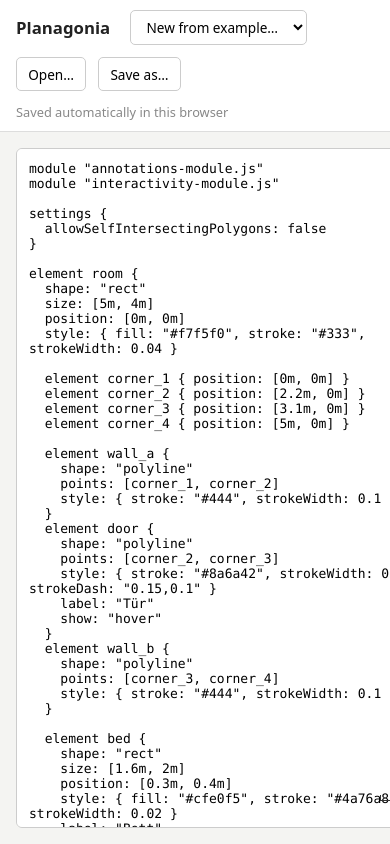
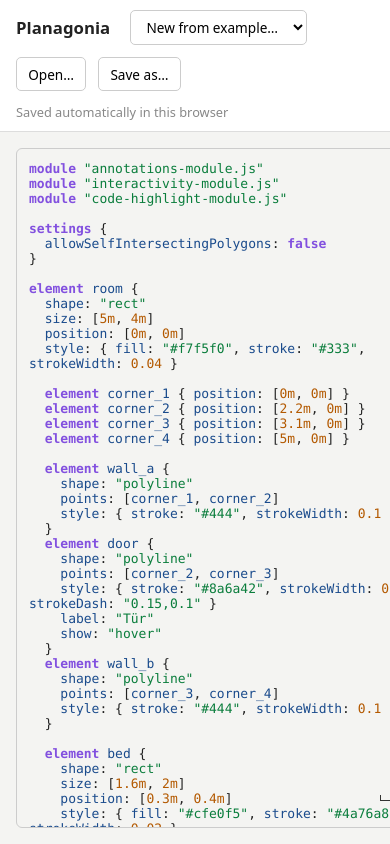
Before and after one commit to tminder/2DPlaner, a plain HTML site: page docs/index.html in a window 390 px wide. Shown: the top 844 px of the page. Drawn offline with Linux system fonts and the light colour scheme.

Commit message:
Add code-highlight-module.js: syntax colors + selected-element marking (D-042)
New third module, syntax coloring has no interactivity dependency (a
clean module split), but marking the selected element's own source
span needs interactivity-module.js's selectedId -- both need the same
DOM overlay, so built as one module rather than two that would fight
over it.

Mechanism: an invisible textarea over a colored <pre> backdrop kept in
exact pixel sync (font/padding/border read from the textarea's own
computed style), not a CodeMirror/Monaco dependency -- keeps D-034's
zero-dependency scope. The textarea itself is never replaced, only
moved into a new wrapper, so every other module's reference to
core.sourceEl keeps working.

No new API shaped specifically for this: exposes core.tokenize (which
parse() already used internally) on window.PlanCore, and
interactivity-module.js gains one line setting
core.rootEl.dataset.selectedId alongside its existing per-render
selected-class logic -- a loose, optional signal, not a new
cross-module contract.

Fixed two bugs found before/while wiring this up: copying the
wrapper's height from getComputedStyle would have frozen it at
load-time's pixel value instead of staying responsive (kept as a
literal "100%"); and the utility example's own leftover explicit
`module "interactivity-module.js"` declaration would have made the
auto-injector place code-highlight ahead of it (wrong order) --
removed the redundant declaration so all three auto-inject
consistently, like the other examples.

```diff
--- /dev/null
+++ b/docs/code-highlight-module.js
@@ -0,0 +1,203 @@
+// Code highlighting module: syntax colors plus marking the selected element's own span in
+// the source textarea. A plain <textarea> can't color individual characters, so this
+// overlays an invisible textarea (still fully native — typing, caret, undo, native text
+// selection, all untouched) on top of a colored <pre> backdrop kept in exact visual sync.
+// The standard lightweight alternative to a real code-editor dependency, matching D-034's
+// "zero dependencies, plain static files" scope — no library, ~150 lines.
+//
+// Two things needed from elsewhere, both already exposed for exactly this kind of module:
+// core.tokenize() (added alongside this module) for coloring, and interactivity-module.js's
+// core.rootEl.dataset.selectedId (a loose, optional signal it already sets on every render)
+// for which span to mark. Neither required a new API shaped specifically for this — the
+// same story as D-039/D-041: a module reusing what D-031's core/module split already
+// exposes, not a reason to grow it further.
+(function () {
+  const core = window.PlanCore;
+  if (!core) {
+    console.error("code-highlight-module.js: window.PlanCore not found — must load after the core script.");
+    return;
+  }
+  const textarea = core.sourceEl;
+  if (!textarea) return; // no code editor on this page at all (a read-only embed, D-024) — nothing to overlay
+
+  function escapeHtml(s) {
+    return String(s).replace(/[&<>"']/g, (c) => ({ "&": "&amp;", "<": "&lt;", ">": "&gt;", '"': "&quot;", "'": "&apos;" }[c]));
+  }
+
+  // Belt-and-braces, matching the other modules' own cleanup precedent: unwrap the textarea
+  // back out from underneath a leftover wrapper before doing anything else.
+  document.getElementById("code-highlight-style")?.remove();
+  const stale = document.getElementById("code-highlight-wrap");
+  if (stale && stale.contains(textarea)) {
+    stale.parentNode.insertBefore(textarea, stale);
+    stale.remove();
+  }
+
+  const styleEl = document.createElement("style");
+  styleEl.id = "code-highlight-style";
+  styleEl.textContent = `
+    #code-highlight-wrap { position: relative; }
+    #code-highlight-backdrop { position: absolute; inset: 0; margin: 0; overflow: hidden;
+      pointer-events: none; white-space: pre-wrap; word-break: break-word; }
+    #code-highlight-wrap textarea { position: relative; background: transparent; color: transparent;
+      caret-color: #222; }
+    .tok-keyword { color: #8250df; font-weight: 600; }
+    .tok-string { color: #0a7d3c; }
+    .tok-number { color: #b35900; }
+    .tok-comment { color: #8a8a8a; font-style: italic; }
+    .tok-ident { color: #1a4b8c; }
+    .tok-selected { background: #fff3b0; }
+  `;
+  document.head.appendChild(styleEl);
+
+  // Move the (otherwise untouched) textarea into a wrapper that takes over its own flex
+  // sizing, with the colored backdrop as a same-size sibling positioned behind it.
+  //
+  // flexGrow/Shrink/Basis are copied from the *computed* style since docs/index.html's own
+  // `flex: 0 0 420px` is already a fixed value — but height stays a literal "100%" rather
+  // than copying getComputedStyle's *resolved pixel* height: that would freeze the wrapper
+  // at whatever height the page happened to be at load time, no longer tracking .layout's
+  // real height (and thus the viewer pane beside it) across a window resize.
+  const wrap = document.createElement("div");
+  wrap.id = "code-highlight-wrap";
+  const outerStyle = getComputedStyle(textarea);
+  wrap.style.flexGrow = outerStyle.flexGrow;
+  wrap.style.flexShrink = outerStyle.flexShrink;
+  wrap.style.flexBasis = outerStyle.flexBasis;
+  wrap.style.height = "100%";
+  textarea.parentNode.insertBefore(wrap, textarea);
+  const backdrop = document.createElement("pre");
+  backdrop.id = "code-highlight-backdrop";
+  backdrop.setAttribute("aria-hidden", "true");
+  wrap.appendChild(backdrop);
+  wrap.appendChild(textarea);
+  textarea.style.flex = "1 1 auto";
+  textarea.style.width = "100%";
+  textarea.style.height = "100%";
+
+  // The backdrop's box has to match the textarea's exactly (font, padding, border) or
+  // every wrapped line drifts out of alignment — read it from the textarea's own computed
+  // style rather than hardcoding a second copy of docs/index.html's CSS that could
+  // silently drift out of sync with it later. Border color is deliberately not copied
+  // (kept transparent) — the width/style still offset the padding correctly, but drawing
+  // the same visible border twice, once from each element, risks a faint double edge.
+  function syncBoxMetrics() {
+    const s = getComputedStyle(textarea);
+    backdrop.style.fontFamily = s.fontFamily;
+    backdrop.style.fontSize = s.fontSize;
+    backdrop.style.lineHeight = s.lineHeight;
+    backdrop.style.letterSpacing = s.letterSpacing;
+    backdrop.style.padding = s.padding;
+    backdrop.style.borderWidth = s.borderWidth;
+    backdrop.style.borderStyle = s.borderStyle;
+    backdrop.style.borderColor = "transparent";
+    backdrop.style.boxSizing = s.boxSizing;
+    backdrop.style.tabSize = s.tabSize;
+  }
+  syncBoxMetrics();
+
+  function tokenClass(t) {
+    if (t.type === "STRING") return "string";
+    if (t.type === "NUMBER") return "number";
+    if (t.type === "ELEMENT" || t.type === "MODULE" || t.type === "CONNECTION" ||
+        t.type === "SETTINGS" || t.type === "TRUE" || t.type === "FALSE") return "keyword";
+    if (t.type === "IDENT") return "ident";
+    return null; // punctuation — left uncolored, reads fine as plain text
+  }
+
+  // core.tokenize() never emits a token for whitespace or a comment (both are skipped
+  // during lexing) — the gaps between real tokens are reconstructed here from the raw
+  // source instead, so the backdrop's text stays character-for-character identical to the
+  // textarea's (required for the overlay to stay aligned), with a comment's own // to
+  // end-of-line colored separately from plain whitespace within those gaps.
+  //
+  // Every token boundary and the selection's own start/end become "cut points" so no
+  // single slice ever straddles two different tokens or crosses into/out of the selected
+  // range — each slice is then either entirely one token or entirely a gap, and entirely
+  // inside or outside the selection, so its classes can be decided once per slice.
+  function renderHighlighted(text, tokens, selRange) {
+    const real = tokens.filter((t) => t.type !== "EOF");
+    const cuts = new Set([0, text.length]);
+    for (const t of real) { cuts.add(t.start); cuts.add(t.end); }
+    if (selRange) { cuts.add(selRange.start); cuts.add(selRange.end); }
+    const sorted = [...cuts].sort((a, b) => a - b);
+
+    let ti = 0, html = "";
+    for (let i = 0; i < sorted.length - 1; i++) {
+      const start = sorted[i], end = sorted[i + 1];
+      if (start === end) continue;
+      while (ti < real.length && real[ti].end <= start) ti++;
+      const tok = ti < real.length && real[ti].start <= start && end <= real[ti].end ? real[ti] : null;
+      const inSelection = !!selRange && start >= selRange.start && end <= selRange.end;
+      let escaped = escapeHtml(text.slice(start, end));
+      if (!tok) escaped = escaped.replace(/\/\/[^\n]*/g, (m) => `<span class="tok-comment">${m}</span>`);
+      const cls = tok ? tokenClass(tok) : null;
+      const classes = [cls ? `tok-${cls}` : null, inSelection ? "tok-selected" : null].filter(Boolean);
+      html += classes.length ? `<span class="${classes.join(" ")}">${escaped}</span>` : escaped;
+    }
+    return html;
+  }
+
+  // Kept from the last *successful* parse (core.onRendered only fires on one, see
+  // docs/index.html's rerender()) — a stale program during an in-progress edit is a
+  // reasonable fallback for "which span is selected," since selection itself can't have
+  // changed without a successful render happening first.
+  let lastProgram = null;
+
+  function currentSelectionRange() {
+    const id = core.rootEl.dataset.selectedId;
+    if (!id || !lastProgram) return null;
+    const node = lastProgram.nodesById[id];
+    return node ? { start: node.start, end: node.end } : null;
+  }
+
+  function refresh() {
+    const text = textarea.value;
+    let tokens;
+    try {
+      tokens = core.tokenize(text);
+    } catch (e) {
+      backdrop.textContent = text; // an invalid character mid-edit — plain uncolored text beats nothing
+      return;
+    }
+    backdrop.innerHTML = renderHighlighted(text, tokens, currentSelectionRange());
+    // A <pre> needs a trailing blank line to actually render a trailing newline — without
+    // this the backdrop comes up one line short of the textarea at the very end of the text.
+    if (text.endsWith("\n")) backdrop.innerHTML += " ";
+  }
+
+  function syncScroll() {
+    backdrop.scrollTop = textarea.scrollTop;
+    backdrop.scrollLeft = textarea.scrollLeft;
+  }
+
+  textarea.addEventListener("input", refresh);
+  textarea.addEventListener("scroll", syncScroll);
+  window.addEventListener("resize", syncBoxMetrics);
+
+  // Fires after every rerender() — a real edit, a drag's own repeated re-renders, and a
+  // selection change alike (interactivity-module.js re-renders on select, see D-031) — so
+  // this alone keeps both the coloring and the selection mark current without needing to
+  // know which of those three actually happened.
+  const unregisterOnRendered = core.onRendered((program) => {
+    lastProgram = program;
+    refresh();
+    syncScroll();
+  });
+
+  refresh();
+
+  core.registerModuleCleanup("code-highlight-module.js", () => {
+    unregisterOnRendered();
+    textarea.removeEventListener("input", refresh);
+    textarea.removeEventListener("scroll", syncScroll);
+    window.removeEventListener("resize", syncBoxMetrics);
+    textarea.style.flex = "";
+    textarea.style.width = "";
+    textarea.style.height = "";
+    if (wrap.parentNode) wrap.parentNode.insertBefore(textarea, wrap);
+    wrap.remove();
+    styleEl.remove();
+    lastProgram = null;
+  });
+})();
--- a/docs/index.html
+++ b/docs/index.html
@@ -202,9 +202,7 @@ element room {
 
 connection stove counter
 `,
-  utility: `module "interactivity-module.js"
-
-settings {
+  utility: `settings {
   allowSelfIntersectingPolygons: false
 }
 
@@ -248,13 +246,15 @@ connection haus_anschluss haus
 `,
 };
 
-// Neither example declares these itself, so both are added automatically if missing (see
-// loadPlan below) — every plan gets display (label/dimensions/edgeLengths) and interaction
-// (drag/select/connect) for free, the same way core aim #1 intends, without every plan
-// having to remember two module declarations. Order matters: annotations-module.js has to
-// run first so its labels render like part of the base shapes, with interactivity's own
-// icons/scale-bar/fit-button still ending up on top of them (D-039).
-const AUTO_MODULES = ["annotations-module.js", "interactivity-module.js"];
+// None of the examples declare these themselves, so all three are added automatically if
+// missing (see loadPlan below) — every plan gets display (label/dimensions/edgeLengths),
+// interaction (drag/select/connect), and a highlighted code pane for free, the same way
+// core aim #1 intends, without every plan having to remember three module declarations.
+// Order matters: annotations-module.js has to run first so its labels render like part of
+// the base shapes, with interactivity's own icons/scale-bar/fit-button still ending up on
+// top of them (D-039); code-highlight-module.js has to run after interactivity-module.js
+// since it reads the selectedId signal interactivity's own render pass sets.
+const AUTO_MODULES = ["annotations-module.js", "interactivity-module.js", "code-highlight-module.js"];
 
 // ---------- Built-in ("internal") module registry — none shipped by default; a plan can
 // still load its own via module "name.js" (external) or a bare internal name if one is
@@ -833,7 +833,7 @@ async function rerender(opts = {}) {
 }
 
 window.PlanCore = {
-  parse, render,
+  parse, render, tokenize,
   numOf, isEditable, formatNumber,
   computePositions, computeCornerUsers, resolvePointAbs, connectedNodeIds, nodeDragEdits,
   polygonSelfIntersects,
```
Also changed, not shown: docs/interactivity-module.js (+9 -0 lines), documentation/architecture.md (+5 -4 lines), documentation/modules.md (+59 -11 lines), planning/decisions.md (+14 -0 lines).
